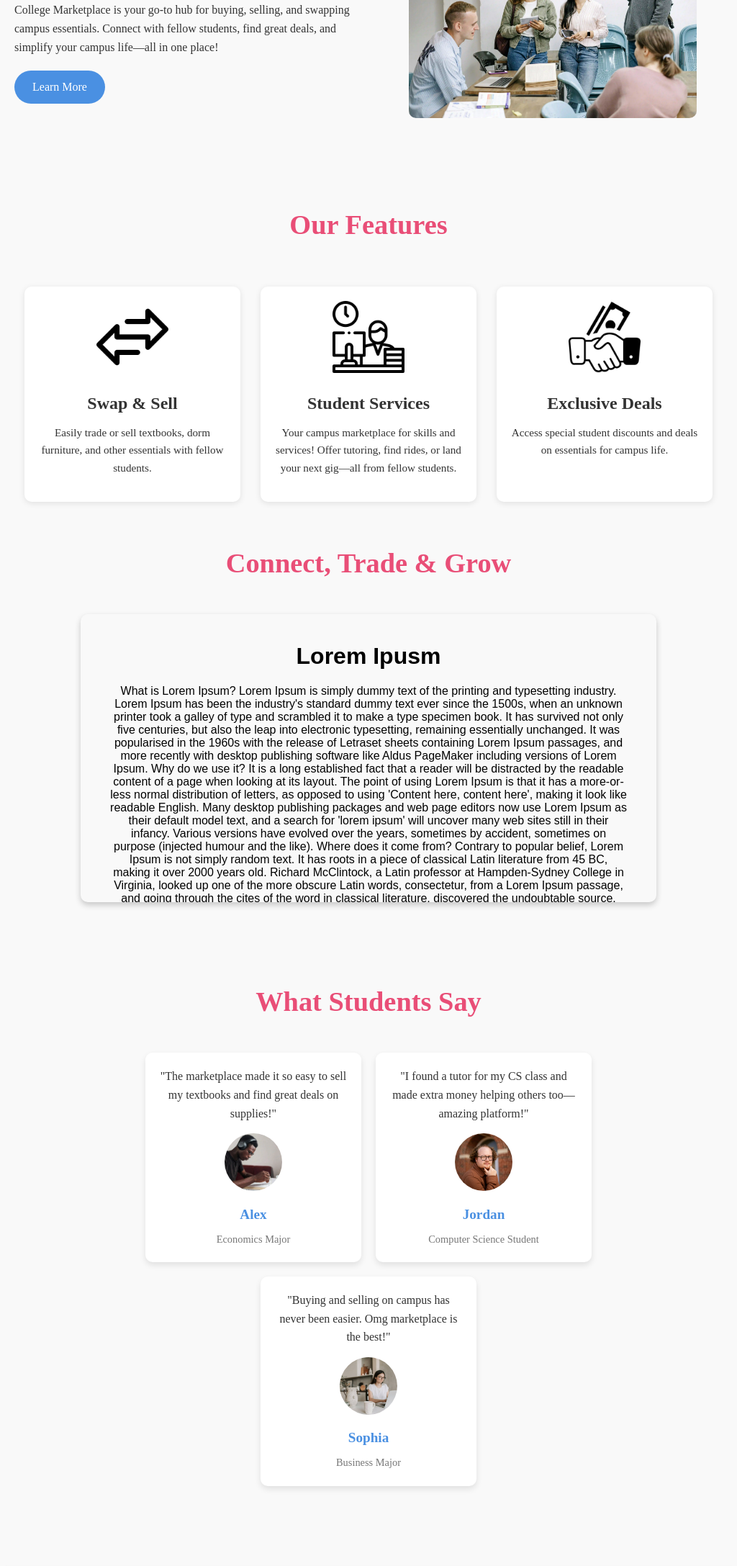
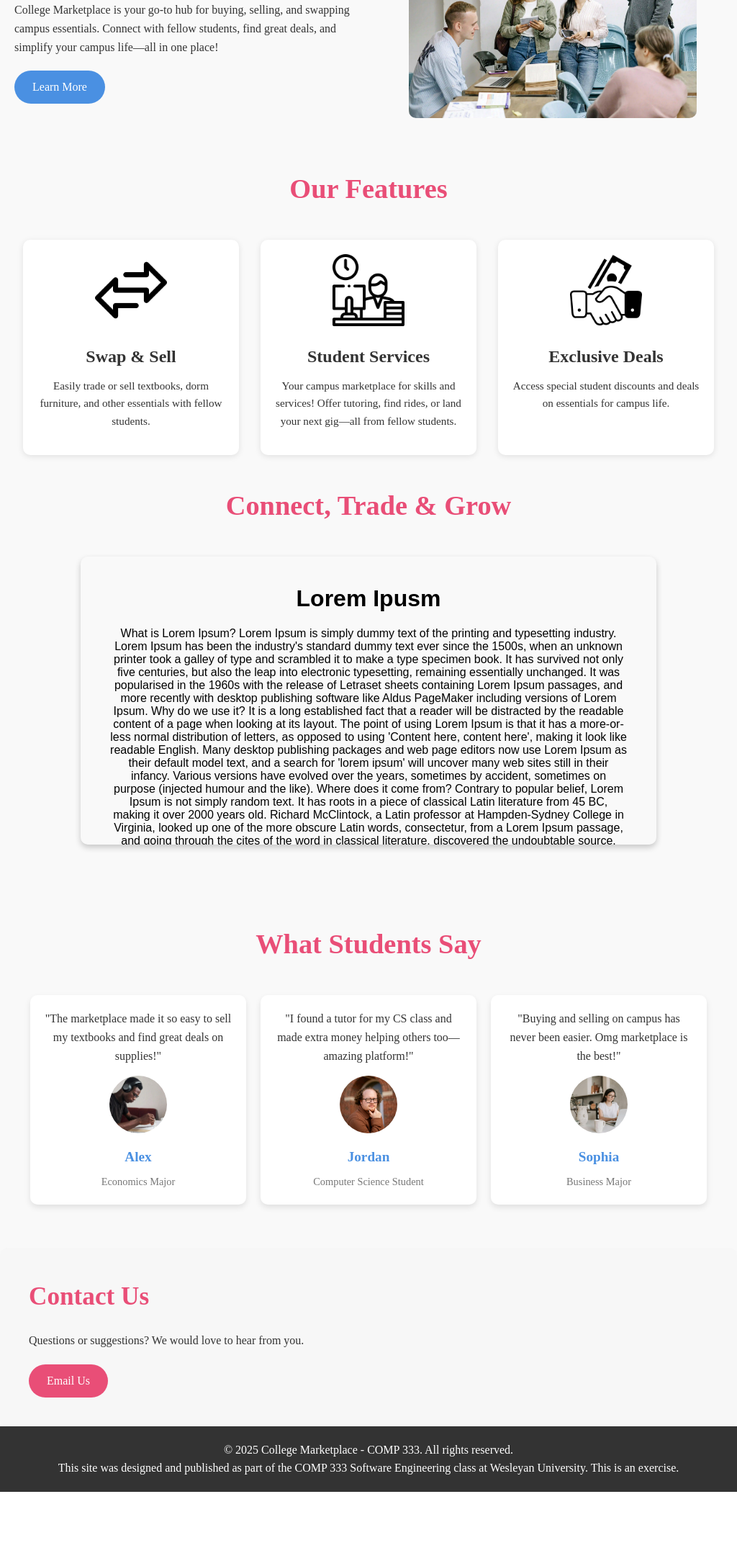
Before and after one commit to dlalude/wesleyan-marketplace, a PHP site: page / in a window 1024 px wide. Shown: the part 1074-3249 px from the top of the page at 72% size. After the commit the page ends 3146 px from the top, so only its background shows below. Run offline with PHP 8.4, Linux system fonts and the light colour scheme.

Commit message:
Reverting to original style.css

```diff
--- a/style.css
+++ b/style.css
@@ -369,17 +369,3 @@
   background: #d13b62;
   transform: scale(1.05);
 }
-
-/* Fix for Tablets (iPad Air, etc.) */
-@media (min-width: 769px) and (max-width: 1024px) {
-  .features-section {
-    padding: 50px 30px;
-  }
-  .features-grid {
-    gap: 20px;
-  }
-  .feature-item {
-    padding: 20px;
-    margin: 15px auto;
-  }
-}
```
